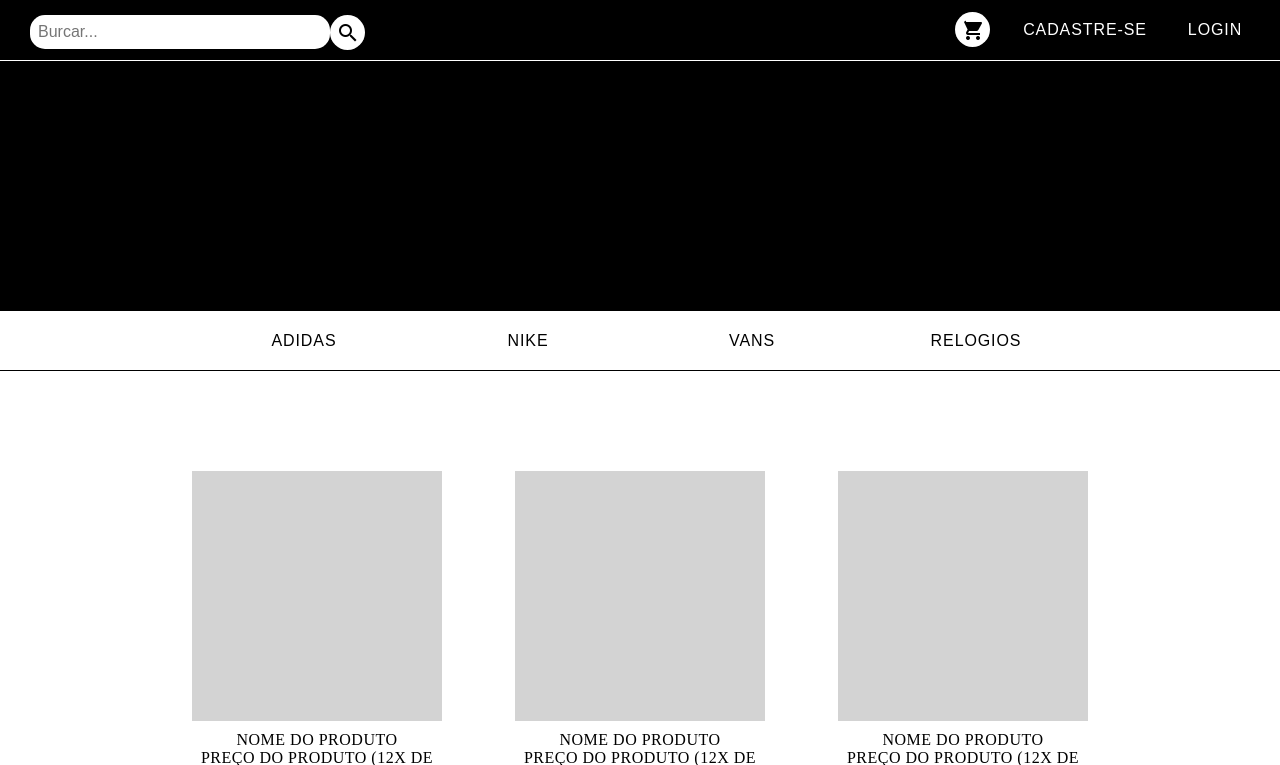
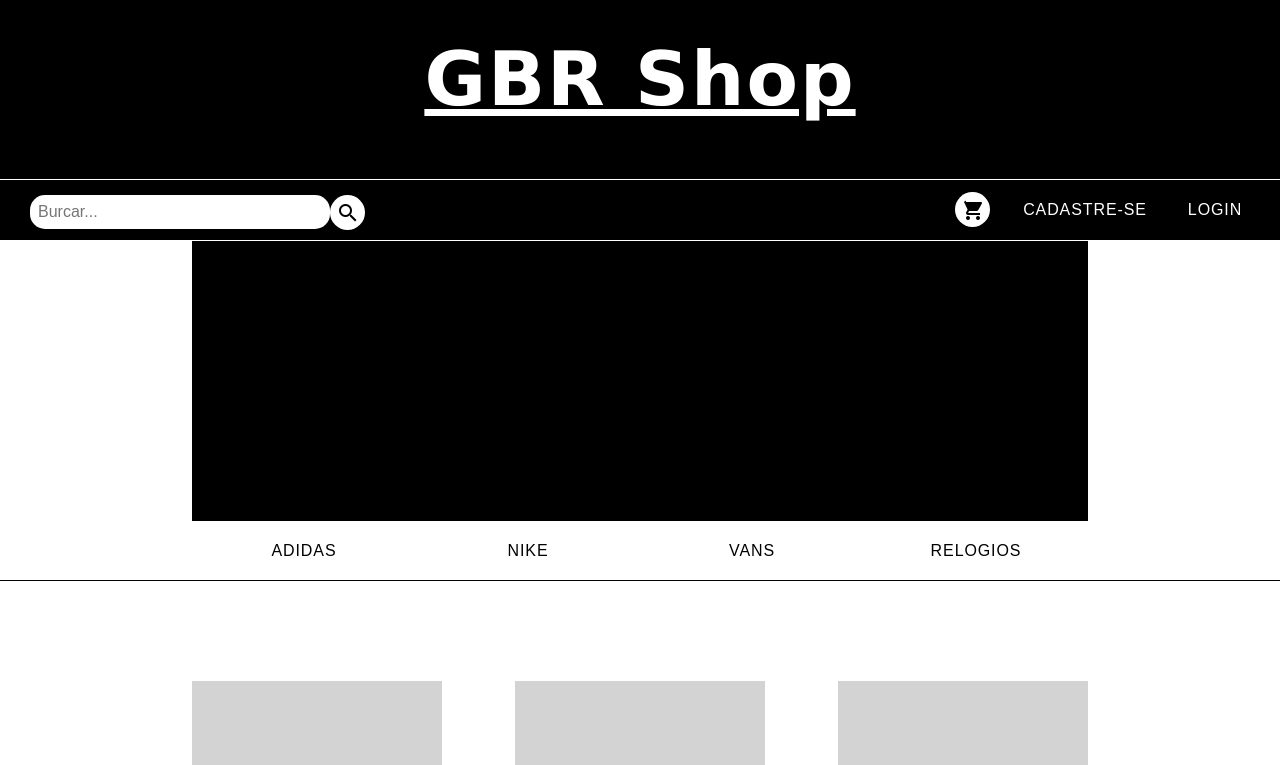
Before and after one commit to leobsilva/GBR-shop, a PHP site: page / in a window 1280 px wide. Shown: the top 765 px of the page. Run offline with PHP 8.4, Linux system fonts and the light colour scheme.

Commit message:
Add files via upload

```diff
--- a/GBR shop/estilo.css
+++ b/GBR shop/estilo.css
@@ -8,8 +8,7 @@
   width: 100%;
   background-color: black;
   overflow: auto;
-  height: 60px;
-
+  height: 260 px;
 }
 
 ul.menu-topo{
@@ -73,8 +72,17 @@ input[type=text]{
 
 .banner{
   width: 100%;
-  height: 250px;
+  height: 180px;
   background-color: black;
+  font-family: verdana;
+  letter-spacing: 2px;
+  text-decoration: underline;
+  color: white;
+  font-size: 50px;
+  text-align: center;
+  padding-top: 35px;
+  border-bottom: 1px solid white;
+
 }
 #linha{
   width: 100px;
@@ -82,6 +90,11 @@ input[type=text]{
 
 }
 
+.slide{
+  width: 100%;
+  height: 280px;
+  background-color: black;
+}
 
 #menu-meio{
   width: 100%;
--- a/GBR shop/index.html
+++ b/GBR shop/index.html
@@ -22,6 +22,9 @@
 
           <div class="nav-wrapper">
 
+              <div class="banner">
+                <h1>GBR Shop</h1>
+              </div>
 
               <ul class="menu-topo">
                   <li><a href="#">LOGIN</a></li>
@@ -39,10 +42,11 @@
       <div id="linha">
       </div>
 
-        <div class="banner">
+      <div class="slide container">
+
+      </div>
 
 
-        </div>
 
     </header>
 
@@ -161,7 +165,7 @@
           <li><a href="#">Contato</a></li><br>
         </ul>
         <ul class="redes">
-          <li><a href="#"><img src="icones/instagram.png"></a></li>
+          <li><a href="#"><img src="icones/instagram.png"></a></li><br><br>
           <li><a href="#"><img src="icones/facebook.png"></a></li>
       </div>
 
```
Also changed, not shown: other parts of GBR shop/estilo.css (+28 -7 lines).
